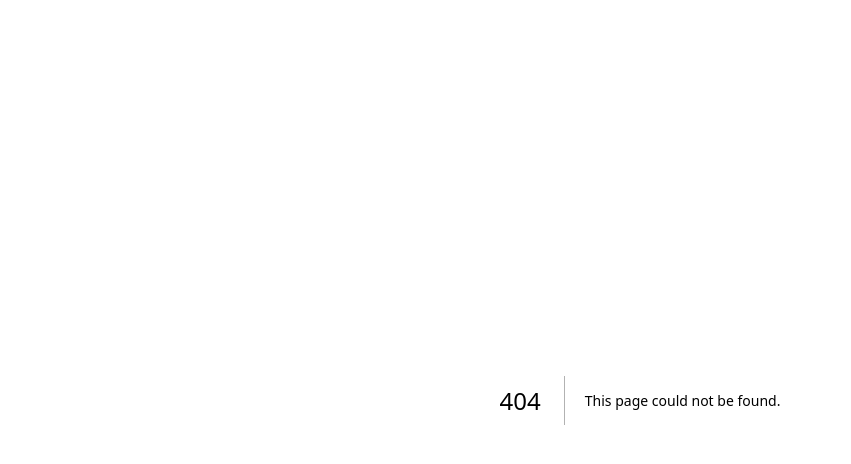
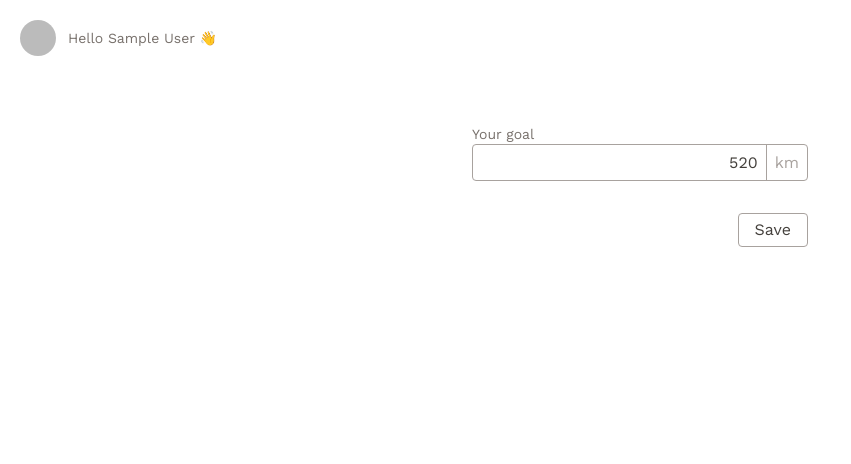
Before and after one commit to adambrgmn/runner, a Next.js app: page /dashboard/settings in a window 1280 px wide. Before the commit this address had no page. Shown: the top 464 px of the page, without its empty margins (0-851 px from the left). Built offline with nearby package versions, Linux system fonts and the light colour scheme; no server answers; sample sign-in values are in the browser's storage.

Commit message:
Enable configuring goal

```diff
--- a/app/dashboard/layout.tsx
+++ b/app/dashboard/layout.tsx
@@ -1,4 +1,5 @@
 import Image from 'next/image';
+import Link from 'next/link';
 
 import { requireSession } from '@/lib/auth';
 
@@ -25,9 +26,13 @@ function Header({ name, profile }: HeaderProps) {
   return (
     <header className="flex items-center gap-3 p-5">
       {profile != null ? (
-        <Image src={profile} alt={name ?? ''} width={36} height={36} className="rounded-full" />
+        <Link href="/dashboard/settings">
+          <Image src={profile} alt={name ?? ''} width={36} height={36} className="rounded-full" />
+        </Link>
       ) : null}
-      <span className="text-sm text-stone-500">Hello {name ?? 'there'} 👋</span>
+      <Link href="/dashboard/settings" className="text-sm text-stone-500">
+        Hello {name ?? 'there'} 👋
+      </Link>
     </header>
   );
 }
--- a/app/dashboard/page.tsx
+++ b/app/dashboard/page.tsx
@@ -1,17 +1,19 @@
 import { differenceInDays, differenceInWeeks, endOfYear, startOfYear, subDays } from 'date-fns';
+import { redirect } from 'next/navigation';
 import { Suspense } from 'react';
 
 import { ProgressBar } from '@/components/ProgressBar';
+import { getGoal } from '@/lib/goal';
 import { StravaClient } from '@/lib/strava';
 import { average, positive, toKm, toMinPerKm, total } from '@/lib/utils';
 
 import { Statistics } from './Statistics';
 
-const PER_WEEK = 20 * 1_000; // 20 km per week
-const GOAL = 52 * PER_WEEK; // 52 weeks, 20 km per week
-
 export default async function Dashboard() {
   const now = new Date();
+
+  const goal = getGoal();
+  if (goal == null) redirect('/dashboard/settings');
 
   const client = await StravaClient.create();
   const runs = await client.activitiesForYear(now, 'Run');
@@ -25,11 +27,11 @@ export default async function Dashboard() {
   const year_progress = current_day / days_in_year;
   const weeks_left = positive(differenceInWeeks(now, endOfYear(now)));
 
-  const expected_distance = GOAL * year_progress;
-  const distance_per_week = (GOAL - total_distance) / weeks_left;
+  const expected_distance = goal * year_progress;
+  const distance_per_week = (goal - total_distance) / weeks_left;
   const delta = total_distance - expected_distance;
-  const progress = total_distance / GOAL;
-  const expected_progress = expected_distance / GOAL;
+  const progress = total_distance / goal;
+  const expected_progress = expected_distance / goal;
 
   const progress_size = 200;
 
@@ -59,7 +61,7 @@ export default async function Dashboard() {
           🏃‍♂️
         </span>
         <p className="flex flex-col items-center text-xl font-medium text-stone-700">{toKm(total_distance)}</p>
-        <p className="text-xs text-stone-500">Goal: {toKm(GOAL)}</p>
+        <p className="text-xs text-stone-500">Goal: {toKm(goal)}</p>
       </div>
 
       <div className="grid grid-cols-2 items-stretch gap-6">
--- /dev/null
+++ b/app/dashboard/settings/page.tsx
@@ -0,0 +1,60 @@
+import { redirect } from 'next/navigation';
+
+import { getGoal, setGoal } from '@/lib/goal';
+
+async function updateGoal(data: FormData) {
+  'use server';
+  const next = data.get('goal');
+  const goal = Number(next);
+
+  if (Number.isNaN(goal)) {
+    redirect('/dashboard/settings?reason=' + encodeURIComponent('Invalid goal value. Must be a number'));
+  }
+
+  setGoal(goal * 1_000);
+  redirect('/dashboard');
+}
+
+interface GoalProps {
+  searchParams: { [key: string]: string | string[] | undefined };
+}
+
+export default function Goal({ searchParams }: GoalProps) {
+  const goal = getGoal();
+  const reason = searchParams.reason != null && !Array.isArray(searchParams.reason) ? searchParams.reason : null;
+
+  return (
+    <main className="relative mx-auto mt-12 flex max-w-sm flex-col gap-6 px-6 pb-12">
+      <form className="flex flex-col items-stretch justify-stretch gap-8" action={updateGoal}>
+        <div>
+          <label className="flex flex-col gap-0">
+            <span className="text-sm text-stone-500">Your goal</span>
+            <div className="flex items-center rounded border border-stone-400">
+              <input
+                id="goal"
+                name="goal"
+                type="string"
+                inputMode="decimal"
+                defaultValue={goal != null ? goal / 1_000 : 520}
+                className="flex-1 border-r border-stone-400 bg-transparent p-2 text-right leading-none text-stone-700"
+                required
+                aria-invalid={reason != null}
+                aria-describedby={reason != null ? 'goal-error' : undefined}
+              />
+              <span className="h-full p-2 leading-none text-stone-400">km</span>
+            </div>
+          </label>
+          {reason != null ? (
+            <p id="goal-error" className="mt-1 text-xs text-red-400">
+              {reason}
+            </p>
+          ) : null}
+        </div>
+
+        <button type="submit" className="self-end rounded border border-stone-400 p-2 px-4 leading-none text-stone-700">
+          Save
+        </button>
+      </form>
+    </main>
+  );
+}
--- /dev/null
+++ b/lib/goal.ts
@@ -0,0 +1,28 @@
+import { cookies } from 'next/headers';
+import { redirect } from 'next/navigation';
+
+const GOAL_COOKIE_NAME = 'runner_goal';
+
+export function getGoal() {
+  const store = cookies();
+  const cookie = store.get(GOAL_COOKIE_NAME)?.value;
+
+  if (cookie == null) return null;
+
+  const goal = Number(cookie);
+  if (Number.isNaN(goal)) return null;
+
+  return goal;
+}
+
+export function setGoal(goal: number) {
+  cookies().set({
+    name: GOAL_COOKIE_NAME,
+    value: goal.toString(),
+    secure: process.env.NODE_ENV === 'production',
+  });
+}
+
+export function hasGoal() {
+  return cookies().has(GOAL_COOKIE_NAME);
+}
--- a/next.config.mjs
+++ b/next.config.mjs
@@ -13,6 +13,9 @@ const nextConfig = {
       },
     ],
   },
+  experimental: {
+    serverActions: true,
+  },
 };
 
 export default nextConfig;
```
